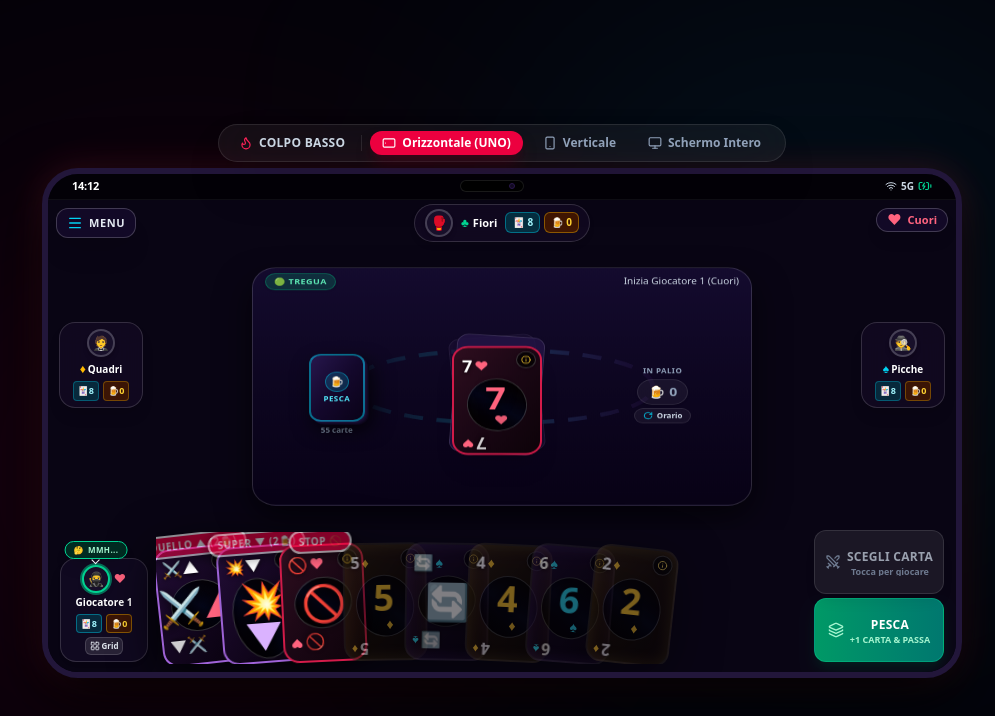
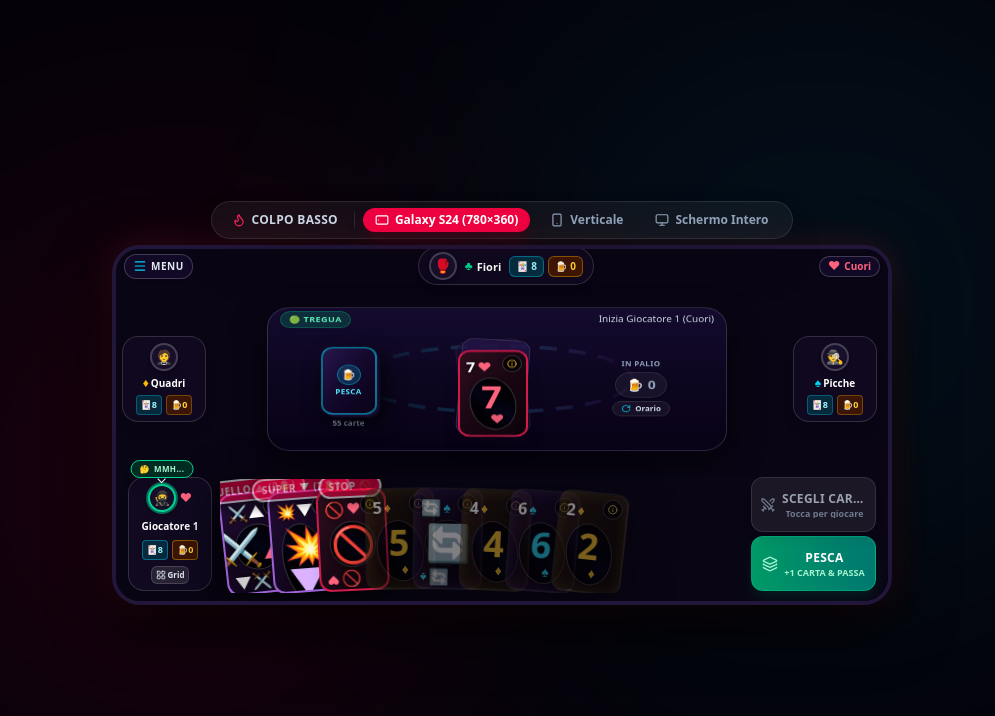
Before and after one commit to apop00/faida, a Next.js app: page / in a window 1280 px wide. Both pictures are taken after a click on the button "ENTRA / CREA". Shown: the top 716 px of the page, without its empty margins (138-1133 px from the left). Built offline with nearby package versions, Linux system fonts and the light colour scheme.

Commit message:
fix: calibrate landscape layout for Samsung Galaxy S24 (780x360), zero scroll

```diff
--- a/src/components/ColpoBassoArena.tsx
+++ b/src/components/ColpoBassoArena.tsx
@@ -707,18 +707,18 @@
 
   return (
     <div className="h-full w-full flex flex-col justify-between bg-[#090514] text-slate-100 select-none relative overflow-hidden">
-      {/* 1. FLOATING TOP CONTROLS (BARRA SUPERIORE RIMOSSA PER MASSIMO SPAZIO 2.5D) */}
-
+      {/* 1. TOP BAR UNIFICATA (Menu + Avversario Nord + Seme Attivo) */}
+      <header className="h-[32px] shrink-0 w-full flex items-center justify-between px-2 pt-0.5 z-30 select-none">
         {/* Bottone Menu a Tendina (In alto a sinistra) */}
-      <div className="absolute top-2 left-2 z-40">
+        <div className="relative">
           <button
             type="button"
             onClick={() => setShowMenuDropdown((v) => !v)}
-          className="px-2.5 py-1.5 rounded-xl bg-[#140b2a]/90 hover:bg-[#201340] border border-white/20 text-slate-200 shadow-xl flex items-center gap-1.5 cursor-pointer backdrop-blur-md active:scale-95 transition"
+            className="px-2 py-1 rounded-xl bg-[#140b2a]/90 hover:bg-[#201340] border border-white/20 text-slate-200 shadow flex items-center gap-1 cursor-pointer backdrop-blur-md active:scale-95 transition"
             title="Menu Opzioni"
           >
-          <Menu className="w-4 h-4 text-cyan-400" />
-          <span className="text-[11px] font-black uppercase tracking-wider hidden sm:inline">Menu</span>
+            <Menu className="w-3.5 h-3.5 text-cyan-400" />
+            <span className="text-[10px] font-black uppercase tracking-wider hidden sm:inline">Menu</span>
           </button>
 
           {/* Menu a Tendina a comparsa */}
@@ -728,7 +728,7 @@
                 className="fixed inset-0 z-40 bg-black/40 backdrop-blur-[2px]"
                 onClick={() => setShowMenuDropdown(false)}
               />
-            <div className="absolute top-11 left-0 z-50 w-52 rounded-2xl bg-[#140b2a] border-2 border-white/20 shadow-2xl p-2 flex flex-col gap-1.5 animate-speech-pop">
+              <div className="absolute top-9 left-0 z-50 w-52 rounded-2xl bg-[#140b2a] border-2 border-white/20 shadow-2xl p-2 flex flex-col gap-1.5 animate-speech-pop">
                 {onBackToHome && (
                   <button
                     type="button"
@@ -802,22 +802,28 @@
           )}
         </div>
 
+        {/* AVVERSARIO 2 (Nord ♣ - In alto al centro) */}
+        <div className="flex items-center justify-center">
+          {state.players[2] && renderOpponentSeat(state.players[2], 'north')}
+        </div>
+
         {/* Seme Attivo a Terra (In alto a destra, compatto e discreto) */}
         <div
-        className={`absolute top-2 right-2 z-40 px-2.5 py-1 rounded-full bg-[#140b2a]/90 border border-white/20 text-xs font-black flex items-center gap-1.5 shadow-lg backdrop-blur-md ${
+          className={`px-2 py-0.5 rounded-full bg-[#140b2a]/90 border border-white/20 text-[10px] font-black flex items-center gap-1 shadow backdrop-blur-md ${
             SUIT_INFO[state.topCard.suit].neonText
           }`}
           title={`Seme attivo a terra: ${SUIT_INFO[state.topCard.suit].name}`}
         >
-        <span className="text-sm leading-none">{SUIT_INFO[state.topCard.suit].symbol}</span>
-        <span className="text-[11px] font-black">{SUIT_INFO[state.topCard.suit].name}</span>
-      </div>
+          <span className="text-xs leading-none">{SUIT_INFO[state.topCard.suit].symbol}</span>
+          <span className="text-[10px] font-black">{SUIT_INFO[state.topCard.suit].name}</span>
+        </div>
+      </header>
 
       {/* Avviso Inattività 10 Secondi "TOCCA A TE!" Compatto e Discreto */}
       {idleTurnReminder && canLocalUserAct && (
         <div
           onClick={() => setIdleTurnReminder(false)}
-          className="absolute top-11 left-1/2 -translate-x-1/2 z-50 px-3 py-1 rounded-full bg-gradient-to-r from-amber-400 via-rose-500 to-amber-400 text-slate-950 font-black shadow-lg border border-white flex items-center gap-2 cursor-pointer select-none animate-bounce"
+          className="absolute top-9 left-1/2 -translate-x-1/2 z-50 px-3 py-1 rounded-full bg-gradient-to-r from-amber-400 via-rose-500 to-amber-400 text-slate-950 font-black shadow-lg border border-white flex items-center gap-2 cursor-pointer select-none animate-bounce"
           title="Tocca per chiudere"
         >
           <span className="text-xs">⏰</span>
@@ -832,7 +838,7 @@
       )}
 
       {/* 2. TAVOLO CENTRALE IN PROSPETTIVA 2.5D (4 LATI, FELTRO INCLINATO) */}
-      <section className="relative px-1.5 py-1 flex-1 min-h-0 flex items-center justify-between gap-1 sm:gap-2 z-10 overflow-hidden perspective-arena">
+      <section className="relative px-1.5 py-0.5 flex-1 min-h-0 flex items-center justify-between gap-1 sm:gap-2 z-10 overflow-hidden perspective-arena">
         {/* Traiettoria d'Attacco Laser al Neon animata */}
         <AttackTrajectoryOverlay
           state={state}
@@ -840,20 +846,15 @@
         />
 
         {/* LATO SINISTRO: AVVERSARIO 1 (Ovest ♦) */}
-        <div className="w-[84px] sm:w-[94px] shrink-0 self-center z-20 flex justify-center">
+        <div className="w-[76px] sm:w-[84px] shrink-0 self-center z-20 flex justify-center">
           {state.players[1] && renderOpponentSeat(state.players[1], 'west')}
         </div>
 
-        {/* ZONA CENTRALE: AVVERSARIO 2 IN ALTO (Nord ♣) + TAVOLO CENTRALE FELTRO 3D */}
-        <div className="flex-1 min-h-0 h-full flex flex-col justify-between items-center gap-1 z-10">
-          {/* AVVERSARIO 2 (Nord ♣ - In alto al centro, con carte disposte a lato) */}
-          <div className="w-auto max-w-full shrink-0 flex items-center justify-center">
-            {state.players[2] && renderOpponentSeat(state.players[2], 'north')}
-          </div>
-
+        {/* ZONA CENTRALE: TAVOLO CENTRALE FELTRO 3D */}
+        <div className="flex-1 min-h-0 h-full flex items-center justify-center z-10 px-1">
           {/* FELTRO CENTRALE 2.5D: STATO + CARTA SLAM + MAZZO 3D + IN PALIO + FRECCE PROIETTATE */}
           <div
-            className={`table-3d-plane flex-1 min-h-[112px] w-full max-w-[500px] rounded-3xl bg-gradient-to-b from-[#140b2e] via-[#0d0620] to-[#080216] border transition-all flex flex-col items-center justify-between py-1.5 px-3 relative shadow-2xl ${
+            className={`table-3d-plane h-full max-h-[170px] w-full max-w-[460px] rounded-3xl bg-gradient-to-b from-[#140b2e] via-[#0d0620] to-[#080216] border transition-all flex flex-col items-center justify-between py-1 px-3 relative shadow-2xl ${
               state.mode === 'ATTACK_CHAIN'
                 ? `border-rose-500/70 shadow-[0_0_35px_rgba(244,63,94,0.25),inset_0_0_20px_rgba(244,63,94,0.15)] ${
                     state.currentSips >= 2 ? 'animate-table-shake' : ''
@@ -936,7 +937,7 @@
                           : 'animate-fly-from-south'
                       }`}
                     >
-                      <PlayingCard card={cardAnimation.card || state.topCard} size="md" />
+                      <PlayingCard card={cardAnimation.card || state.topCard} size="sm" />
                     </div>
                   )}
 
@@ -997,7 +998,7 @@
                 <div key={state.topCard.id} className="relative z-10 animate-card-slam">
                   <PlayingCard
                     card={state.topCard}
-                    size="md"
+                    size="sm"
                     onInspect={(c) => setInspectedCard({ card: c, isTopCard: true })}
                   />
                 </div>
@@ -1134,7 +1135,7 @@
         {/* CONTENITORE 3 COLONNE (PROFILO SX | MANO CENTRO | AZIONI DX) */}
         <div className="flex items-end justify-between gap-1 sm:gap-2 w-full">
           {/* COLONNA 1 (SX): PROFILO GIOCATORE LOCALE COMPATTO */}
-          <div className="flex flex-col items-center justify-between p-1.5 rounded-2xl bg-[#120a22]/90 border border-white/15 w-[80px] sm:w-[88px] shrink-0 shadow-lg select-none mb-0.5">
+          <div className="flex flex-col items-center justify-between p-1.5 rounded-2xl bg-[#120a22]/90 border border-white/15 w-[76px] sm:w-[84px] h-[108px] sm:h-[114px] shrink-0 shadow-lg select-none mb-0.5">
             <div className="flex items-center gap-1 w-full justify-center">
               <PlayerAvatar
                 suit={displayedHandPlayer.suit}
@@ -1155,7 +1156,7 @@
             </span>
 
             {/* Chip Contatori Colorate ad Alto Contrasto */}
-            <div className="flex items-center gap-1 mt-1 text-[9px] font-black w-full justify-center">
+            <div className="flex items-center gap-1 mt-0.5 text-[9px] font-black w-full justify-center">
               <span className="px-1 py-0.5 rounded bg-cyan-950/80 border border-cyan-400/40 text-cyan-200">
                 🃏{displayedHandPlayer.hand.length}
               </span>
@@ -1164,7 +1165,7 @@
               </span>
             </div>
 
-            <div className="flex items-center gap-1 w-full justify-center pt-1">
+            <div className="flex items-center gap-1 w-full justify-center pt-0.5">
               {bonusCards.length > 0 && (
                 <button
                   type="button"
@@ -1194,7 +1195,7 @@
 
           {/* COLONNA 2 (CENTRO): MANO DI CARTE PULITA E IN PRIMO PIANO */}
           <div
-            className={`flex-1 min-w-0 h-[124px] sm:h-[132px] relative flex items-end overflow-visible ${
+            className={`flex-1 min-w-0 h-[108px] sm:h-[114px] relative flex items-end overflow-visible ${
               canLocalUserAct ? 'z-50 drop-shadow-[0_12px_24px_rgba(0,0,0,0.85)]' : 'z-30'
             }`}
           >
@@ -1344,7 +1345,7 @@
           </div>
 
           {/* COLONNA 3 (DX): PULSANTI D'AZIONE ERGONOMICI SOTTO IL POLLICE DESTRO */}
-          <div className="w-[115px] sm:w-[130px] shrink-0 h-[124px] sm:h-[132px] flex flex-col justify-end gap-1 select-none self-end mb-0.5 relative">
+          <div className="w-[110px] sm:w-[125px] shrink-0 h-[108px] sm:h-[114px] flex flex-col justify-end gap-1 select-none self-end mb-0.5 relative">
             {/* Sleek Compact Target Selector Pill Anchored Above Action Column */}
             {needsOpponentPicker && (
               <div className="absolute -top-10 right-0 z-40 flex items-center gap-1 py-1 px-1.5 rounded-xl bg-[#140b2a]/95 border border-purple-400/60 shadow-[0_4px_20px_rgba(168,85,247,0.4)] backdrop-blur-md">
--- a/src/components/HomeScreen.tsx
+++ b/src/components/HomeScreen.tsx
@@ -320,7 +320,7 @@
       </main>
 
       {/* 3. STRISCIA INFERIORE: SHOWCASE CARTE SPECIALI (ALTEZZA CALIBRATA, SWIPE ORIZZONTALE) */}
-      <footer className="shrink-0 h-[92px] sm:h-[100px] p-1.5 sm:p-2 rounded-2xl bg-[#110924]/90 border border-white/10 flex items-center gap-2 overflow-hidden shadow-inner">
+      <footer className="shrink-0 h-[88px] sm:h-[92px] p-1.5 rounded-2xl bg-[#110924]/90 border border-white/10 flex items-center gap-2 overflow-hidden shadow-inner">
         {/* Etichetta Showcase a Sinistra */}
         <div className="w-[85px] sm:w-[105px] shrink-0 flex flex-col justify-center leading-tight border-r border-white/10 pr-2">
           <span className="text-[9px] sm:text-[10px] font-black uppercase tracking-wider text-amber-300 flex items-center gap-1">
--- a/src/components/PlayingCard.tsx
+++ b/src/components/PlayingCard.tsx
@@ -33,10 +33,10 @@
   const effectiveSize = size;
 
   const sizeClasses = {
-    xs: 'w-[64px] h-[92px] rounded-xl p-1',
-    sm: 'w-[78px] h-[112px] sm:w-[84px] sm:h-[118px] rounded-2xl p-1.5',
-    md: 'w-[90px] h-[128px] rounded-2xl p-2',
-    lg: 'w-[106px] h-[150px] rounded-2xl p-2.5',
+    xs: 'w-[58px] h-[84px] rounded-lg p-1',
+    sm: 'w-[66px] h-[96px] sm:w-[70px] sm:h-[102px] rounded-xl p-1 sm:p-1.5',
+    md: 'w-[78px] h-[110px] sm:w-[82px] sm:h-[116px] rounded-2xl p-1.5',
+    lg: 'w-[96px] h-[136px] rounded-2xl p-2',
   }[effectiveSize];
 
   const centerSymbolSize = {
--- a/src/components/SmartphoneFrame.tsx
+++ b/src/components/SmartphoneFrame.tsx
@@ -66,10 +66,10 @@
               ? 'bg-rose-600 text-white shadow-lg shadow-rose-950/60'
               : 'text-slate-400 hover:text-white'
           }`}
-          title="Vista smartphone orizzontale (stile UNO Mobile)"
+          title="Vista Galaxy S24 orizzontale (780x360 px)"
         >
           <Smartphone className="w-3.5 h-3.5 rotate-90" />
-          <span>Orizzontale (UNO)</span>
+          <span>Galaxy S24 (780×360)</span>
         </button>
 
         <button
@@ -109,12 +109,12 @@
         className={`w-full bg-[#06030f] flex flex-col relative z-10 transition-all duration-300 ${
           isFrameEnabled
             ? orientation === 'landscape'
-              ? 'max-w-[920px] h-dvh md:h-[min(510px,calc(100dvh-54px))] md:mb-1 md:rounded-[36px] md:border-[6px] md:border-[#22163a] md:shadow-[0_20px_60px_rgba(0,0,0,0.95),0_0_35px_rgba(244,63,94,0.2)] overflow-hidden'
-              : 'max-w-[420px] h-dvh md:h-[min(820px,calc(100dvh-54px))] md:mb-1 md:rounded-[38px] md:border-[6px] md:border-[#22163a] md:shadow-[0_20px_60px_rgba(0,0,0,0.95),0_0_35px_rgba(244,63,94,0.2)] overflow-hidden'
+              ? 'w-full md:w-[780px] h-dvh md:h-[360px] md:max-w-[780px] md:max-h-[360px] md:rounded-[28px] md:border-[4px] md:border-[#22163a] md:shadow-[0_20px_60px_rgba(0,0,0,0.95),0_0_35px_rgba(244,63,94,0.2)] overflow-hidden shrink-0'
+              : 'w-full max-w-[360px] h-dvh md:h-[min(780px,calc(100dvh-54px))] md:mb-1 md:rounded-[36px] md:border-[6px] md:border-[#22163a] md:shadow-[0_20px_60px_rgba(0,0,0,0.95),0_0_35px_rgba(244,63,94,0.2)] overflow-hidden shrink-0'
             : 'max-w-none w-full h-dvh md:rounded-none md:border-0 overflow-hidden'
         }`}
       >
-        {isFrameEnabled && (
+        {isFrameEnabled && orientation === 'portrait' && (
           <div className="hidden md:flex items-center justify-between px-6 pt-1 pb-1 shrink-0 bg-black/50 border-b border-white/5 z-30 select-none">
             <span className="text-[11px] font-bold text-white tracking-tight">{currentTime}</span>
             <div className="w-16 h-3 bg-black rounded-full flex items-center justify-end px-2 border border-white/10">
```
Lines whose indentation alone changed are shown as unchanged.
